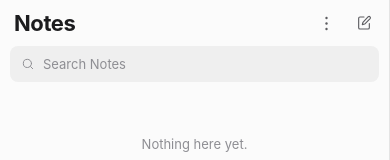
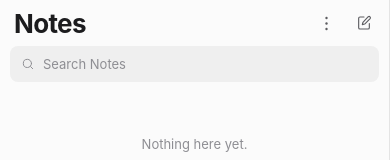
Before and after one commit to msalty/slate, a Preact app: page / in a window 390 px wide. Shown: the top 160 px of the page. Built offline with nearby package versions, Linux system fonts and the light colour scheme.

Commit message:
Match mobile Notes heading to other section titles

```diff
--- a/src/styles/shell.css
+++ b/src/styles/shell.css
@@ -215,11 +215,6 @@
   text-overflow: ellipsis;
   padding-left: 4px;
 }
-.pane-title-lg {
-  font-size: 22px;
-  font-weight: 700;
-  letter-spacing: -0.02em;
-}
 
 .spacer {
   flex: 1 1 auto;
@@ -280,6 +275,9 @@
 }
 .mobile-head h1 {
   margin: 0;
+}
+.pane-title-lg,
+.mobile-head h1 {
   font-size: 26px;
   font-weight: 700;
   letter-spacing: -0.025em;
```
Also changed, not shown: 7 other files (tests, documents, lock files or other folders).
